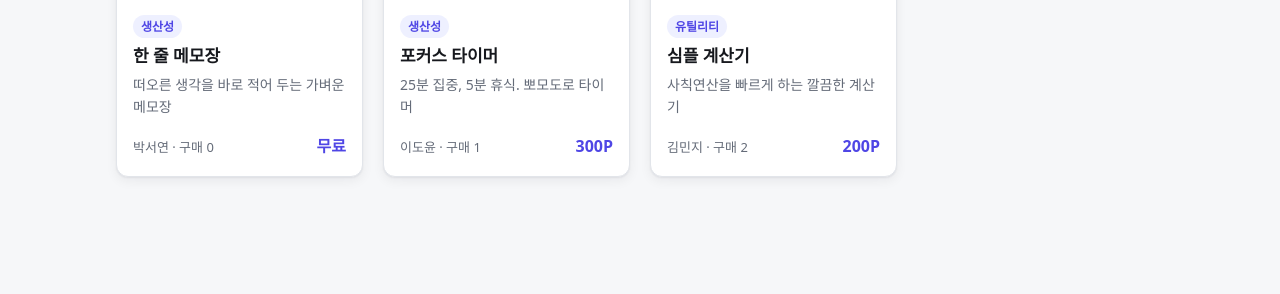
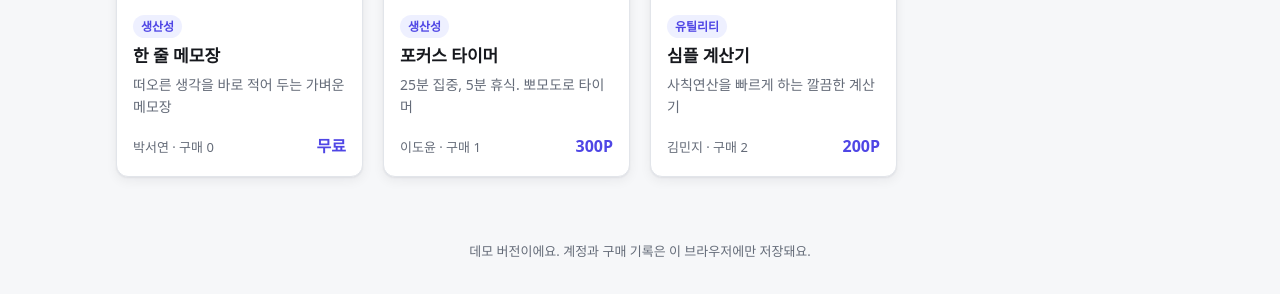
Before and after one commit to Hangyu-Jo/vibe-coding, a plain HTML site: page index.html in a window 1280 px wide. Shown: the part 601-895 px from the top of the page. Before the commit the page ends 842 px from the top, so only its background shows below. Drawn offline with Linux system fonts and the light colour scheme.

Commit message:
README에 사이트 주소, 메인에 데모 안내 추가

```diff
--- a/index.html
+++ b/index.html
@@ -50,6 +50,11 @@
     <div class="app-grid" id="app-grid"></div>
   </main>
 
+
+  <footer class="container muted" style="text-align:center; font-size:13px; padding-bottom:32px;">
+    데모 버전이에요. 계정과 구매 기록은 이 브라우저에만 저장돼요.
+  </footer>
+
   <script src="js/data.js"></script>
   <script src="js/common.js"></script>
   <script src="js/main.js"></script>
```
Also changed, not shown: 1 other file.
